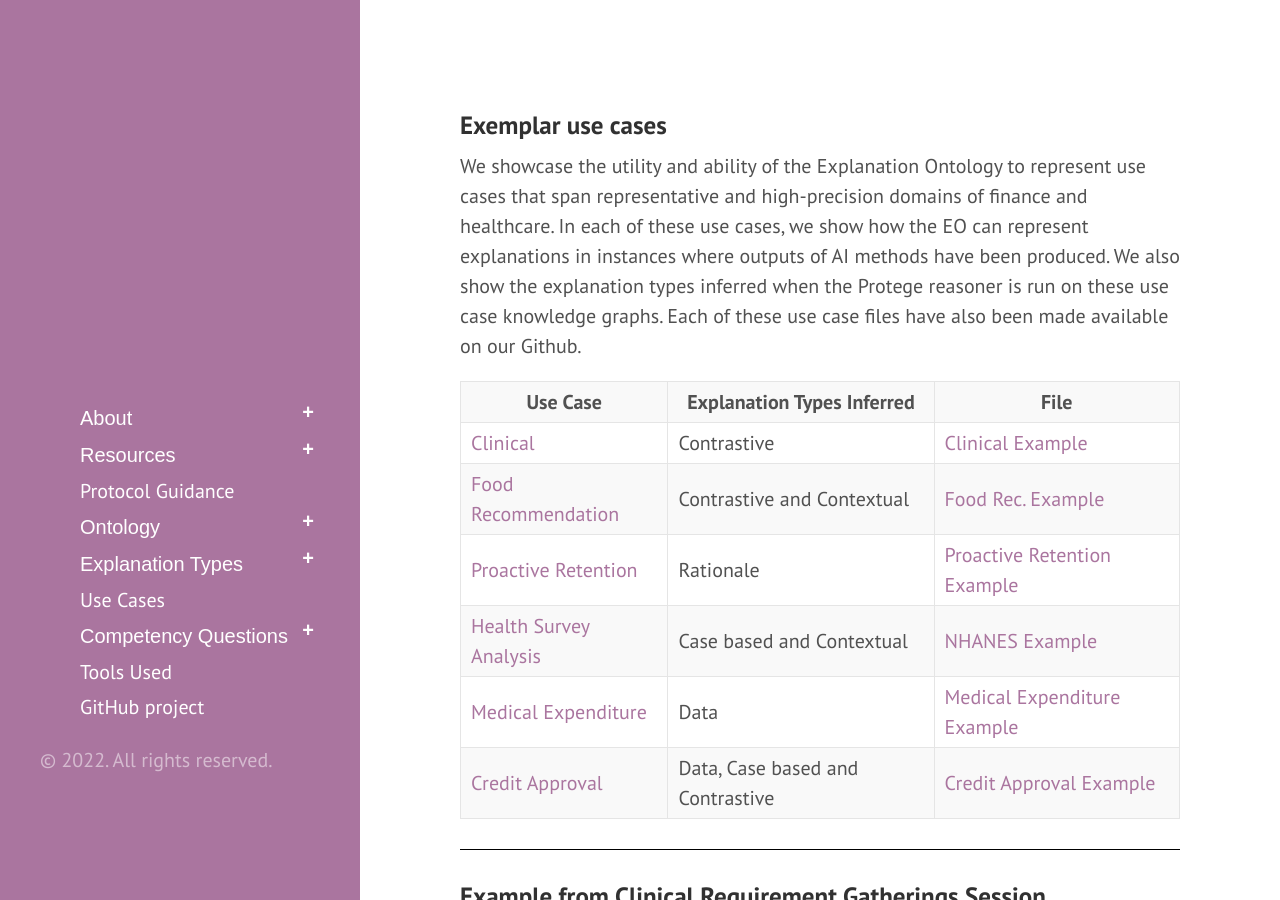
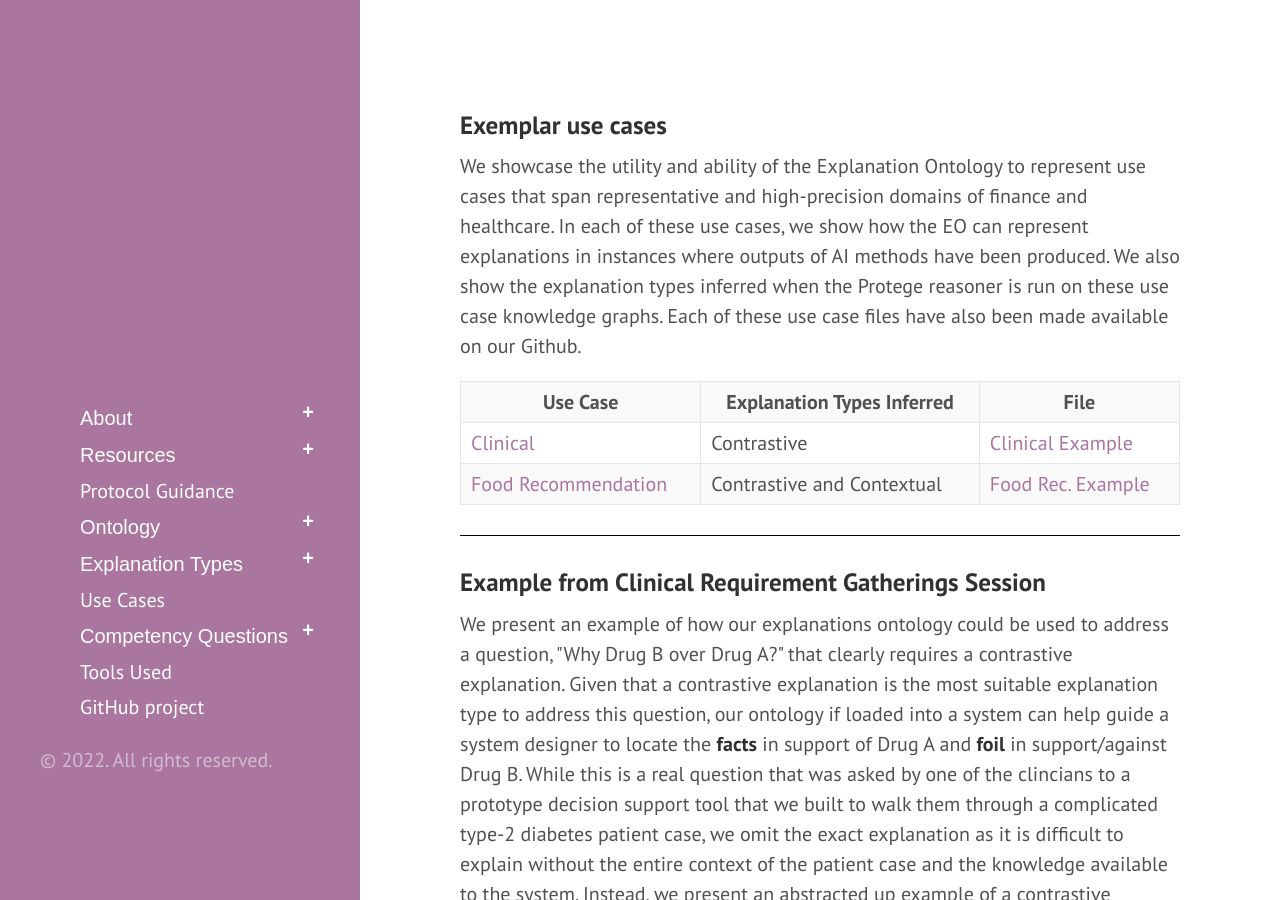
Before and after one commit to tetherless-world/explanation-ontology, a Jekyll site: the page built from clinicalexample.md, in a window 1280 px wide and 900 px high. Built offline with Jekyll 4.4.1, drawn with Linux system fonts in a browser that asks for light colours; Markdown is read by kramdown in place of the engine named in the settings.

Commit message:
Update clinicalexample.md

```diff
--- a/clinicalexample.md
+++ b/clinicalexample.md
@@ -13,10 +13,7 @@ title: Clinical Example
     <th>Use Case</th><th>Explanation Types Inferred</th><th>File</th>
     <tr><td><a href="#clinicalexample">Clinical</a></td><td>Contrastive</td><td><a href="https://raw.githubusercontent.com/tetherless-world/explanation-ontology/master/usecases/contrastiveexp.rdf">Clinical Example</a></td></tr>
     <tr><td><a href="#clinicalexample">Food Recommendation</a></td><td>Contrastive and Contextual</td><td><a href="https://raw.githubusercontent.com/tetherless-world/explanation-ontology/master/usecases/eo_foodrecommendationusecase.rdf">Food Rec. Example</a></td></tr>
-    <tr><td><a href="#clinicalexample">Proactive Retention</a></td><td>Rationale</td><td><a href="https://raw.githubusercontent.com/tetherless-world/explanation-ontology/master/usecases/eo_proactiveretentionusecase.rdf">Proactive Retention Example</a></td></tr>
-    <tr><td><a href="#clinicalexample">Health Survey Analysis</a></td><td>Case based and Contextual</td><td><a href="https://raw.githubusercontent.com/tetherless-world/explanation-ontology/master/usecases/eo_nhanesusecase.rdf">NHANES Example</a></td></tr>
-    <tr><td><a href="#clinicalexample">Medical Expenditure</a></td><td>Data</td><td><a href="https://raw.githubusercontent.com/tetherless-world/explanation-ontology/master/usecases/eo_medicalexpenditureusecase.rdf">Medical Expenditure Example</a></td></tr>
-    <tr><td><a href="#clinicalexample">Credit Approval</a></td><td>Data, Case based and Contrastive</td><td><a href="https://raw.githubusercontent.com/tetherless-world/explanation-ontology/master/usecases/eo_creditapprovalusecase.rdf">Credit Approval Example</a></td></tr>
+
 
     </table>
 
```
